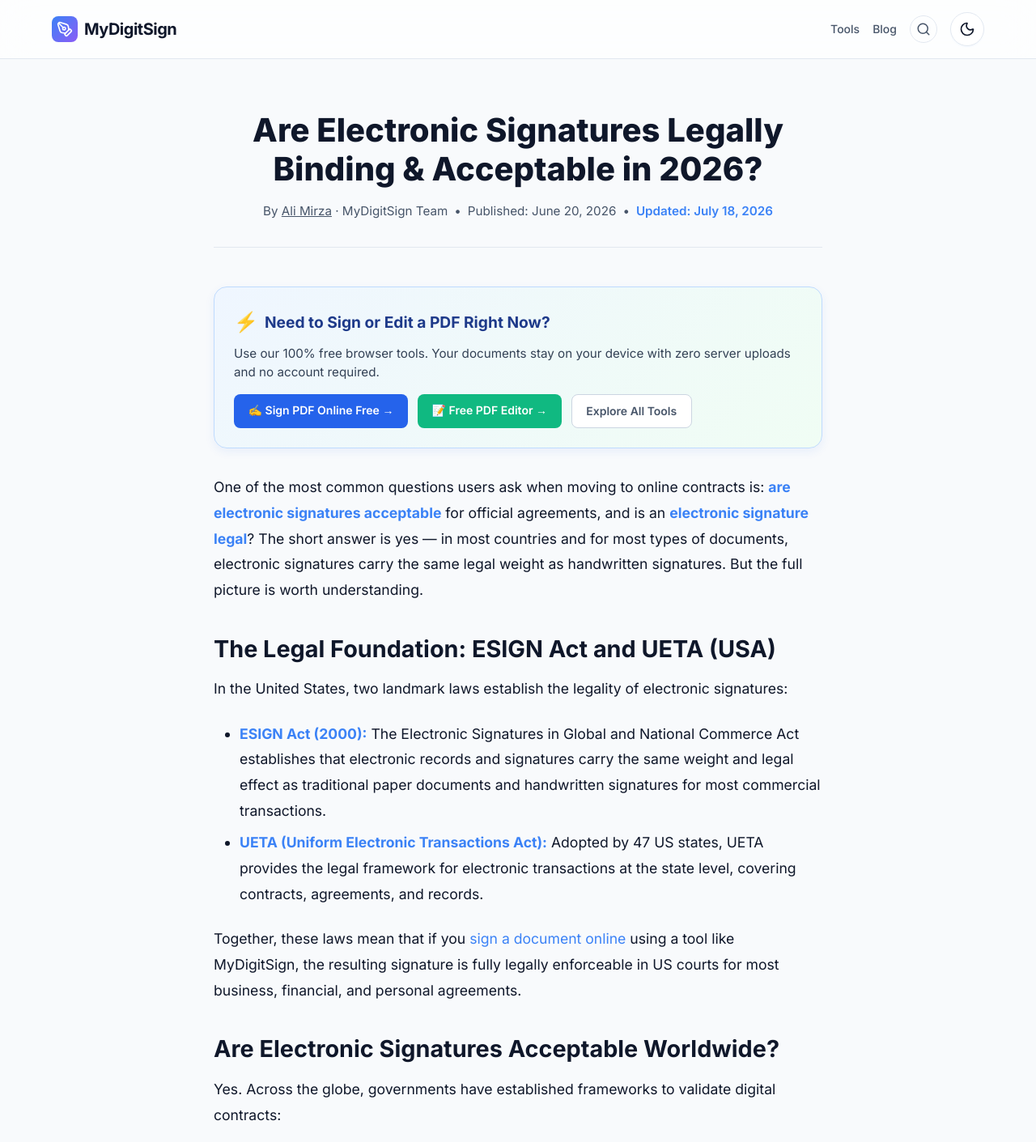
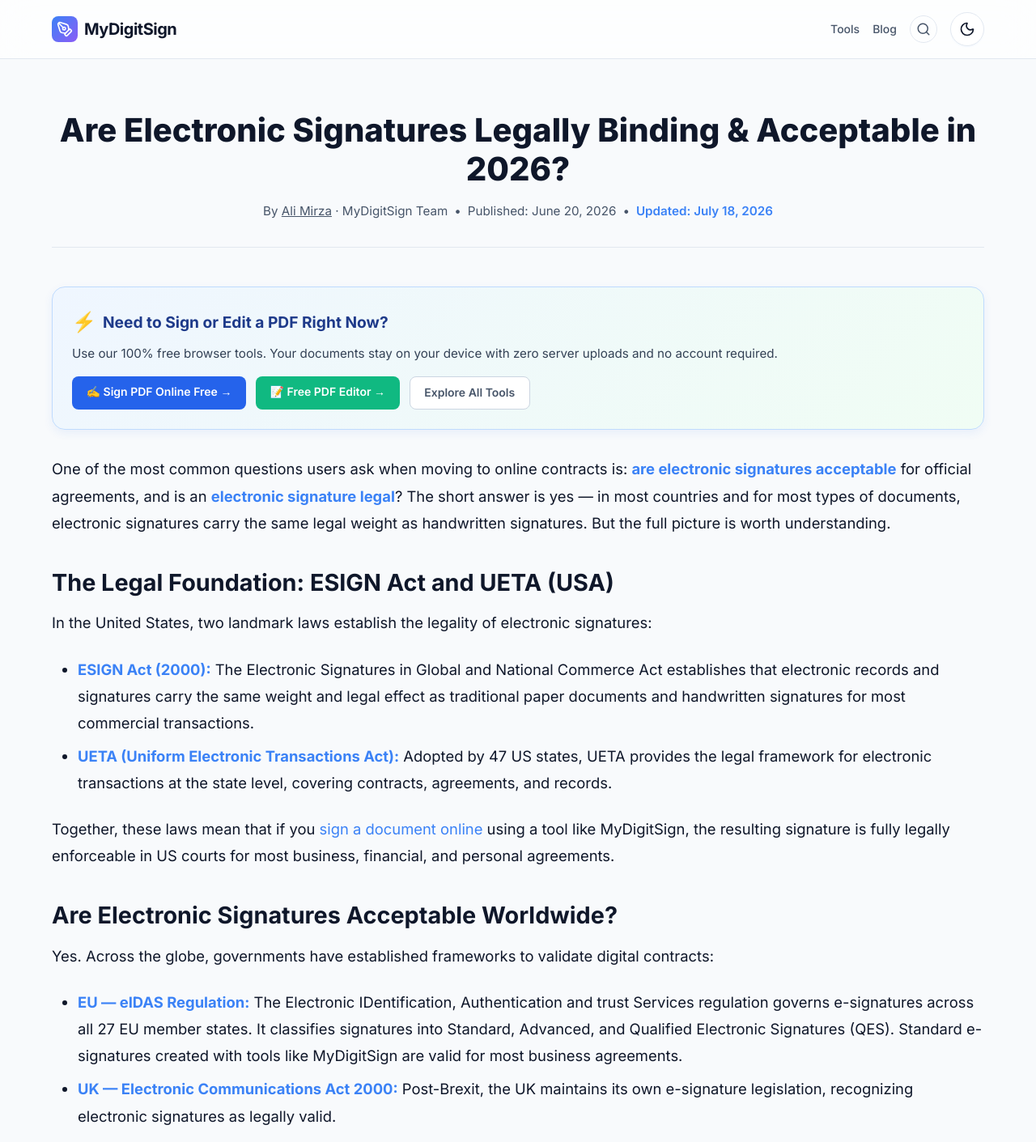
Before and after one commit to sidAli1993/signflow, a Next.js app: page /blog/are-electronic-signatures-legally-binding in a window 1280 px wide. Shown: the top 1411 px of the page at 81% size. Built offline with nearby package versions, Linux system fonts and the light colour scheme; no server answers.

Commit message:
feat: added new posts to sitemap and widened blog container for desktop

```diff
--- a/src/app/blog/[slug]/post.module.css
+++ b/src/app/blog/[slug]/post.module.css
@@ -1,5 +1,5 @@
 .postContainer {
-  max-width: 800px;
+  max-width: 1200px;
   margin: 0 auto;
   padding: 4rem 1.5rem;
   min-height: 80vh;
@@ -37,7 +37,7 @@
 }
 
 .articleContent {
-  font-size: 1.1rem;
+  font-size: 1.15rem;
   line-height: 1.8;
   color: var(--color-text);
 }
```
Also changed, not shown: src/app/sitemap.ts (+6 -2 lines).
